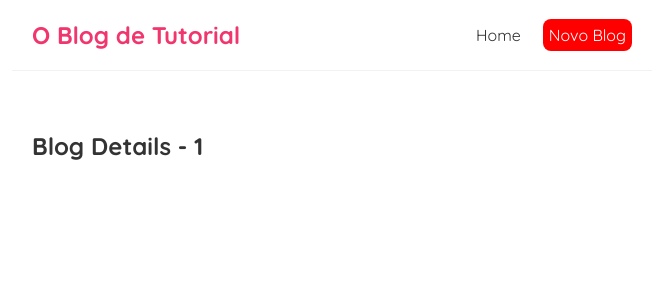
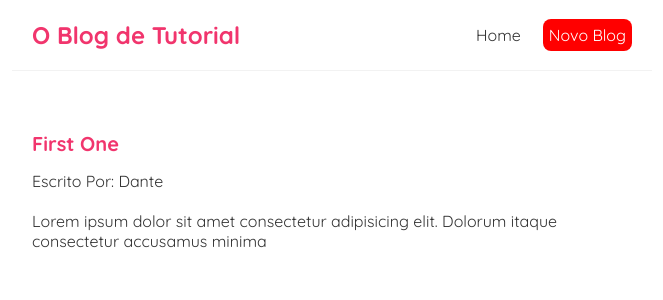
Before and after one commit to Gui37/blog-react-tutorial, a React (Create React App) app: page /blogs/1 in a window 1280 px wide. Shown: the top 300 px of the page, without its empty margins (308-971 px from the left). Built offline with nearby package versions, Linux system fonts and the light colour scheme; data requests are answered from the project's data file.

Commit message:
Custom hooks being reused

```diff
--- a/src/BlogDetails.js
+++ b/src/BlogDetails.js
@@ -1,10 +1,20 @@
 import { useParams } from "react-router-dom";
+import useFetch from "./useFetch";
 
 const BlogDetails = () =>{
     const {id}  = useParams();
+    const {data:blog, error, isLoading} = useFetch('http://localhost:8000/blogs/' +id);
     return(
 <div className="blog-details">
-        <h2>Blog Details - {id}</h2>
+{isLoading && <div>Carregando os Dados . . .</div>}
+{error && <div>{error}</div>}
+{blog && (
+    <article>
+        <h2>{blog.title}</h2>
+        <p>Escrito Por: {blog.author}</p>
+        <div>{blog.body}</div>
+    </article>
+)}
 </div>
     );
 }
--- a/src/index.css
+++ b/src/index.css
@@ -51,3 +51,19 @@
 .blog-preview a{
   text-decoration: none;
 }
+.blog-details h2{
+  font-size:20px;
+  color:#f1356d;
+  margin-bottom: 15px;
+}
+.blog-details div{
+    margin: 20px 0;
+}
+/* .blog-details button{
+  background: #f1356d;
+  color:#ffffff;
+  border: 0;
+  padding: 8px;
+  border-radius: 8px;
+  cursor: pointer;
+} */
```
